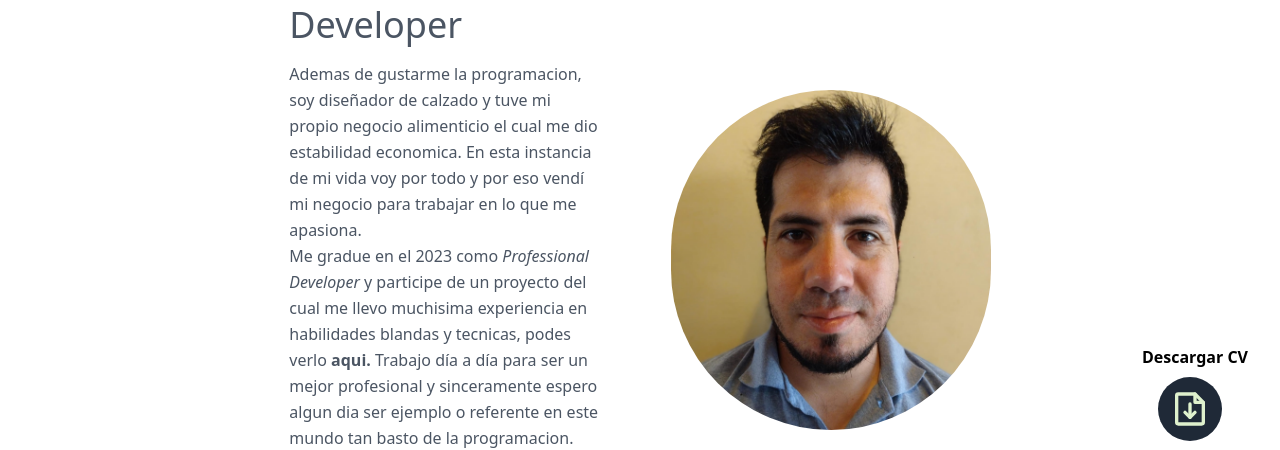
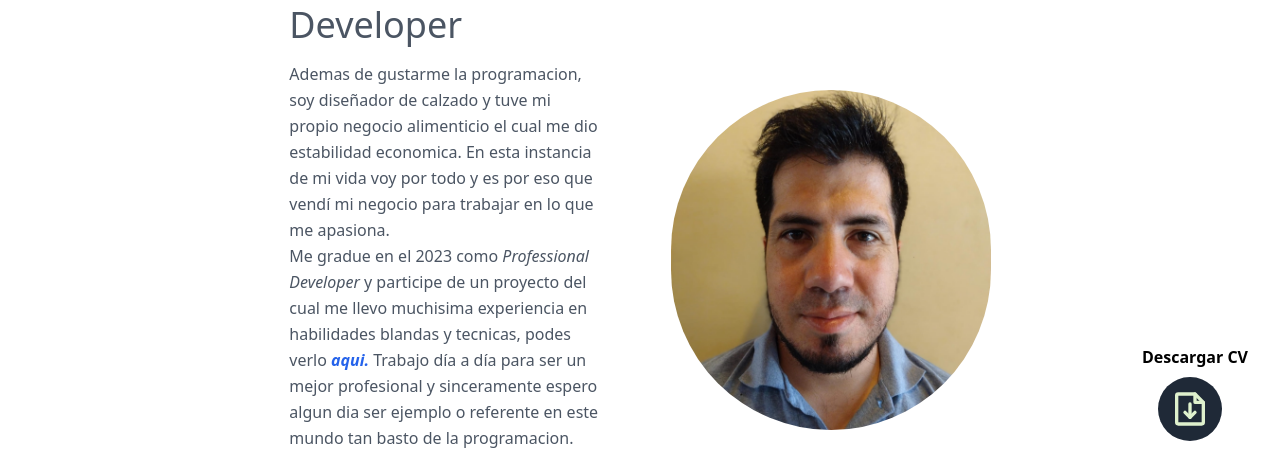
Before and after one commit to johnydeev/castro-jonathan-portfolio, a Next.js app: page / in a window 1280 px wide. Shown: the part 255-705 px from the top of the page. Built offline with nearby package versions, Linux system fonts and the light colour scheme.

Commit message:
Add Download CV buttom

```diff
--- a/src/components/AboutMe.jsx
+++ b/src/components/AboutMe.jsx
@@ -10,7 +10,7 @@ const AboutMe = () => {
           <p>
             Ademas de gustarme la programacion, soy diseñador de calzado y tuve
             mi propio negocio alimenticio el cual me dio estabilidad economica.
-            En esta instancia de mi vida voy por todo y por eso vendí mi negocio
+            En esta instancia de mi vida voy por todo y es por eso que vendí mi negocio
             para trabajar en lo que me apasiona.
           </p>
           <p>
@@ -20,7 +20,7 @@ const AboutMe = () => {
               target="_blank"
               rel="noopener noreferrer"
             >
-              <strong>aqui.</strong>{" "}
+              <strong><i className=" text-blue-600">aqui.</i></strong>{" "}
             </a>
             Trabajo día a día para ser un mejor profesional y sinceramente
             espero algun dia ser ejemplo o referente en este mundo tan basto de
```
Also changed, not shown: src/components/Cv.jsx (+5 -3 lines).
